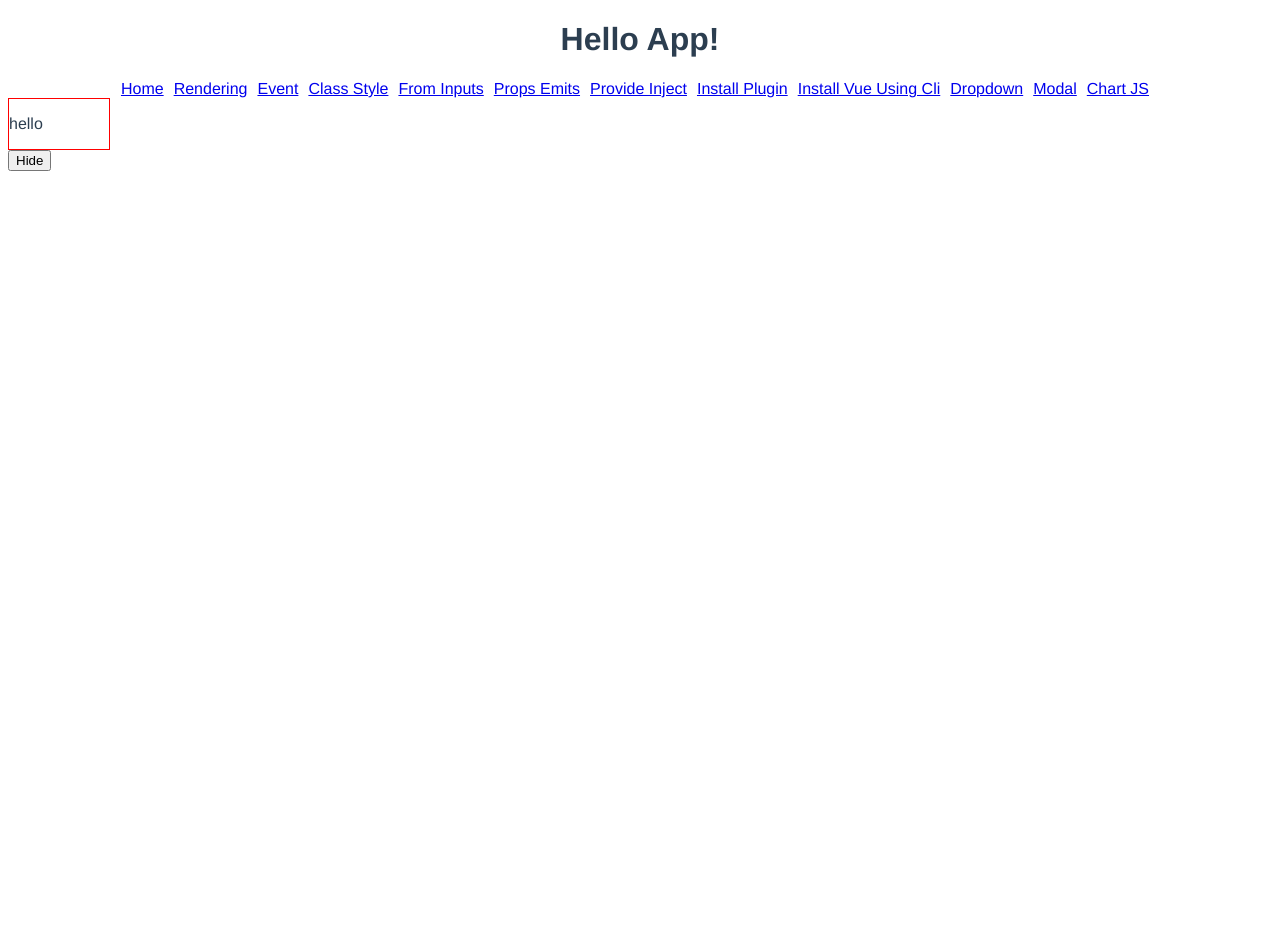
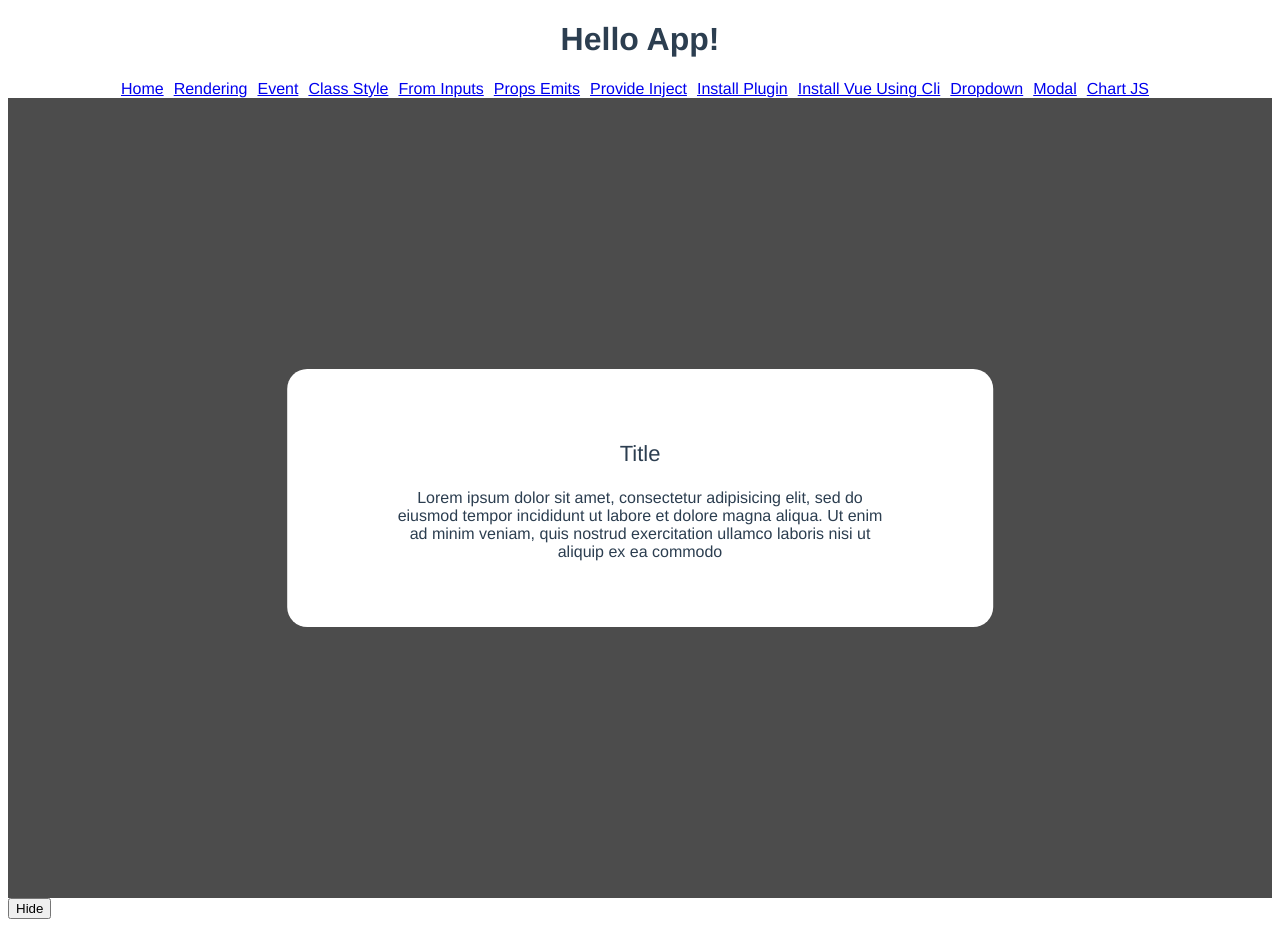
Before and after one commit to Thuta-ctrl/vue-setup, a Vue app: page /modal in a window 1280 px wide. Both pictures are taken after a click on the button "Show". Before the commit the page ends 800 px from the top, so only its background shows below. Built offline with nearby package versions, Linux system fonts and the light colour scheme; what vue-easy-lightbox would draw is missing.

Commit message:
modal update
modal update

```diff
--- a/src/pages/modal.vue
+++ b/src/pages/modal.vue
@@ -1,7 +1,12 @@
 <template>
   <div>
     <div class="modal-box" :class="{ show: showModal }">
-      <p>hello</p>
+      <div class="modal_content">
+        <p class="modal_ttl">Title</p>
+        <p class="modal_desc">Lorem ipsum dolor sit amet, consectetur adipisicing elit, sed do eiusmod
+tempor incididunt ut labore et dolore magna aliqua. Ut enim ad minim veniam,
+quis nostrud exercitation ullamco laboris nisi ut aliquip ex ea commodo</p>
+</div>
     </div>
     <button @click="show">{{ showModal ? 'Hide':'Show' }}</button>
   </div>
@@ -26,12 +31,28 @@ export default {
 
 <style>
   .modal-box {
-    background: white;
-    width: 100px;
-    border: 1px solid red;
+    background: rgb(0, 0, 0, 0.7);
+    width: 100%;
+    height: 100vh;
     display: none;
+    position: relative;
   }
   .modal-box.show {
     display: block;
   }
+  .modal_content{
+    width: 40%;
+    margin: 0 auto;
+    padding: 50px 100px;
+    background: #fff;
+    border-radius: 20px;
+    position: absolute;
+    top: 50%;
+    left: 50%;
+    transform: translate(-50%,-50%);
+    text-align: center;
+  }
+  .modal_ttl{
+    font-size: 22px;
+  }
 </style>
```
